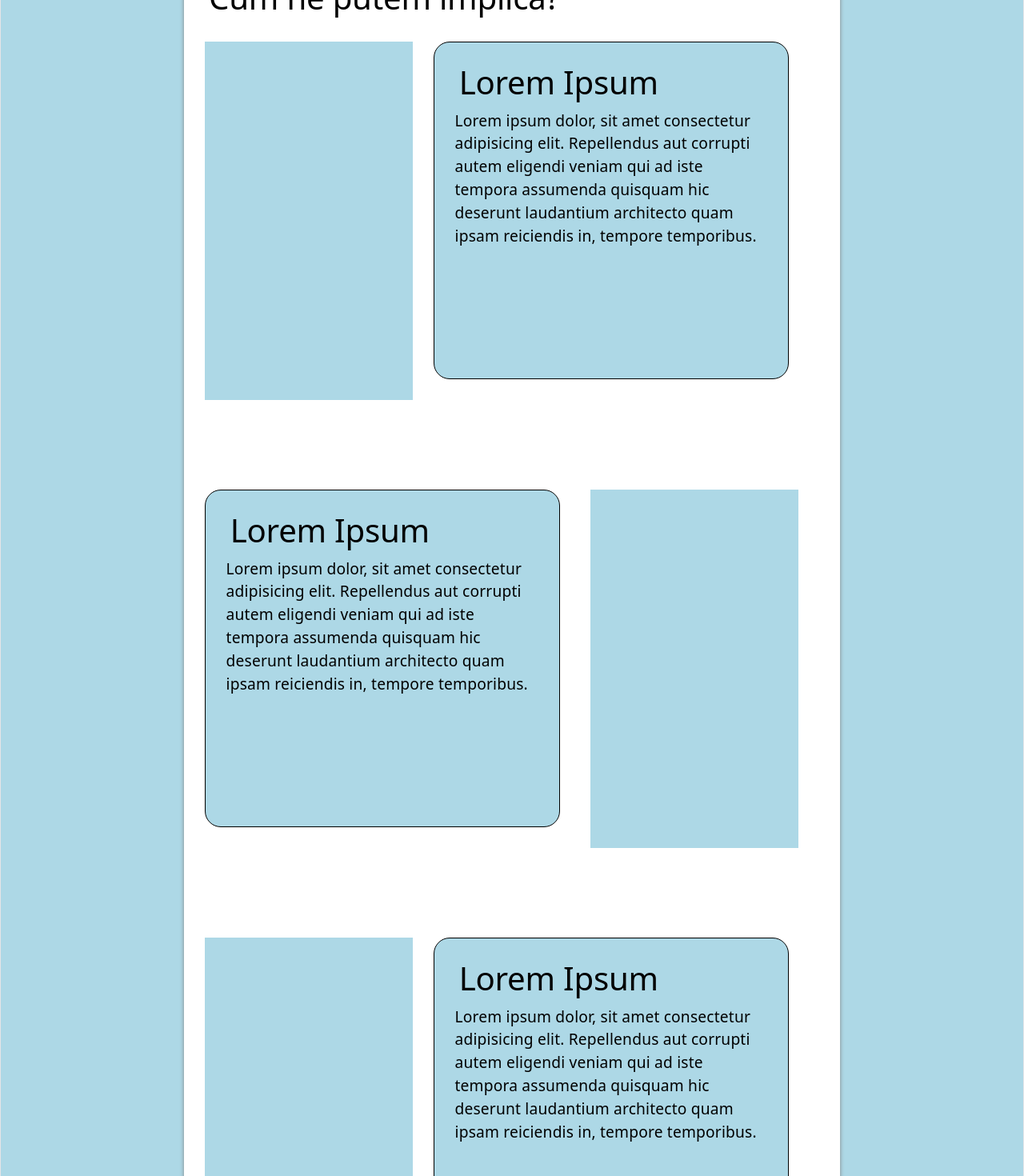
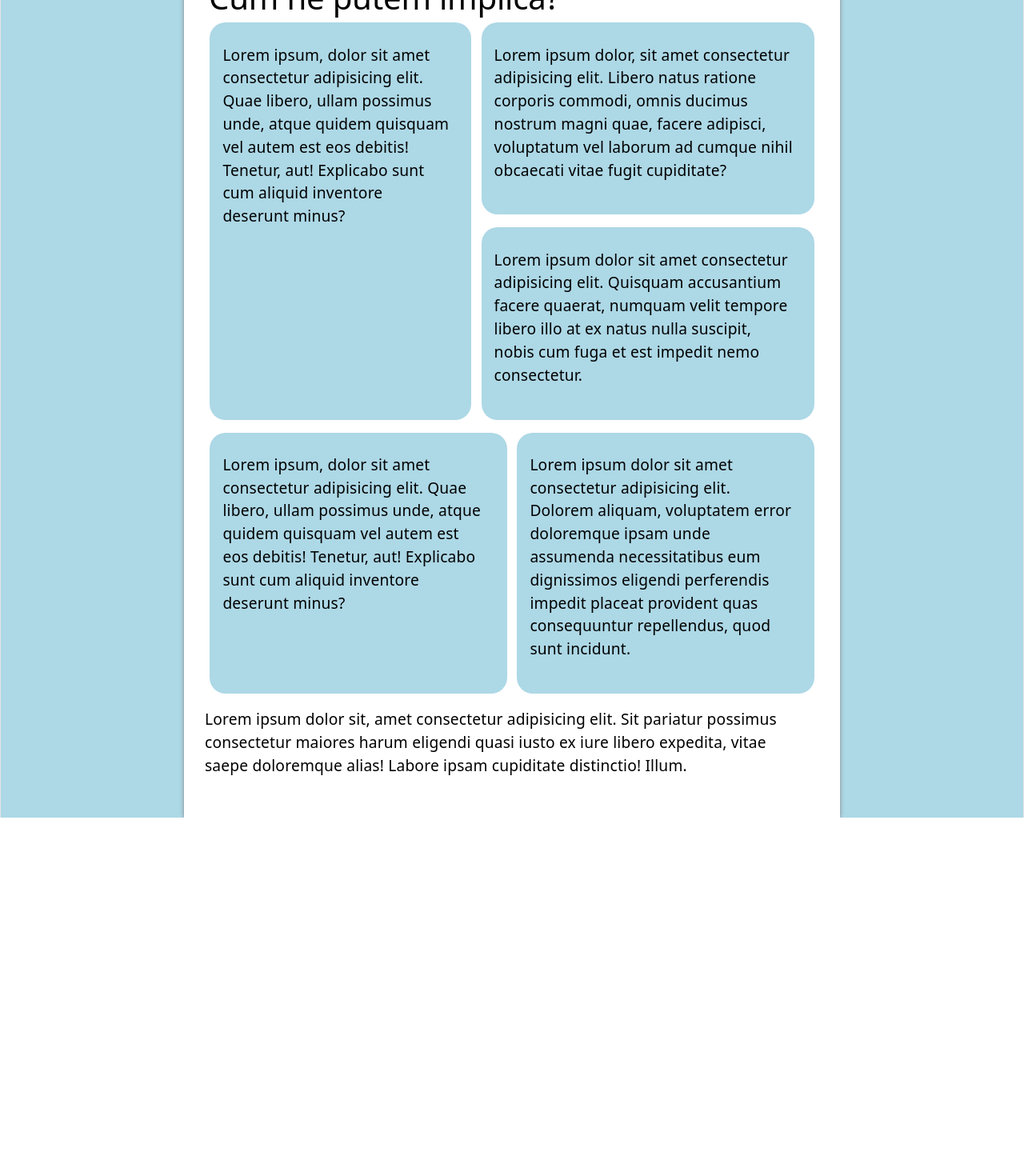
Before and after one commit to Diana8373/siteconcurs, a React (Vite) app in the folder starter/: page /#/scoala in a window 1280 px wide. Shown: the part 1020-2490 px from the top of the page at 80% size. After the commit the page ends 2042 px from the top, so only its background shows below. Built offline with nearby package versions, Linux system fonts and the light colour scheme.

Commit message:
Describe my changes

```diff
--- a/starter/src/Info/info.css
+++ b/starter/src/Info/info.css
@@ -6,7 +6,7 @@
     position: relative;
     left: 20.8%;
     text-align: left;
-    box-shadow: 0px 0px 75px grey;
+    box-shadow: 0px 35px 75px grey;
 }
 .text {
     display: flex;
@@ -80,11 +80,17 @@ table.tabelefecte td {
     padding:0.6vw;
 }
 .sus1{
-    background-color: lightblue;
+    background: linear-gradient(0.25turn, lightcyan, lightblue);
     box-shadow: 0px 5px 7px lightblue;
-    text-align:left;
+    justify-items:left;
+    width:100%;
+    height:50vh;
+    border-bottom: 1px solid black;
 }
 .sus1 .titlu{
-    margin-left:1vw;
-    margin-right:0.5vw;
+    position:relative;
+    top:12vh;
+    text-align:left;
+    margin-left:3vw;
+    width:50%;
 }
--- a/starter/src/Info/info.jsx
+++ b/starter/src/Info/info.jsx
@@ -3,22 +3,22 @@ import poza1 from '../assets/hero.png'
 import './info.css'
 function Def() {
     document.getElementById("ce-este")?.scrollIntoView(
-    {behavior:"smooth"}
+        { behavior: "smooth" }
     )
 }
 function Copii() {
     document.getElementById("la-copii")?.scrollIntoView(
-    {behavior:"smooth"}
+        { behavior: "smooth" }
     )
 }
 function Info() {
     return (
         <>
             <Bar />
-            <div className="tot2">
             <div className="sus1">
                 <h1 className="titlu">Intelegerea si abordarea anxietatii la copii</h1>
             </div>
+            <div className="tot2">
                 <div className="continut">
                     <div className="tableofcontents">
                         <p className="paragrafe">Table of contents</p>
--- a/starter/src/scoala/scoala.css
+++ b/starter/src/scoala/scoala.css
@@ -4,7 +4,7 @@
     flex-direction: row;
     height: 50vh;
     background-color: white;
-    border-bottom:1px solid black
+    border-bottom: 1px solid black;
 }
 
 .antet {
@@ -15,7 +15,7 @@
 }
 
 .antet h1 {
-    margin-top:27vh;
+    margin-top: 27vh;
     margin-right: 1vw;
 }
 
@@ -24,16 +24,17 @@
     width: 60%;
     height: 50vh;
     background-size: cover;
-    filter:brightness(50%);
+    filter: brightness(50%);
 }
 
 .tot4 {
     width: 100%;
-    height:fit-content;
-    background-color:lightblue;
+    height: fit-content;
+    background-color: lightblue;
     justify-items: center;
 }
-.tot4text{
+
+.tot4text {
     width: 60vw;
     align-items: left;
     text-align: left;
@@ -44,6 +45,7 @@
     box-shadow: 0px 0px 5px grey;
     justify-content: center;
 }
+
 .stiaica {
     width: 93%;
     height: 30vh;
@@ -54,53 +56,54 @@
     padding: 2vw;
     margin-bottom: 2vh;
     border: 1px solid black;
-    transition-property: all;
-    transition-duration: 0.5s;
-}
-.stiaica:hover{
-    width: 95%;
-    height: 34vh;
-    box-shadow: 1px 2px 5px grey;
 }
 
-.solutii {
+.coloana {
     display: flex;
     flex-direction: column;
-    margin-top: 4vh;
 }
-.solutie{
-    display:flex;
-    flex-direction:row;
-    height:70vh;
-    width:100%;
-    margin-top:0px;
+
+.rand {
+    display: flex;
+    flex-direction: row;
+    width: 60vw;
+    height: fit-content;
 }
-.randomphoto{
-    width:40%;
-    height:56vh;
-    margin-right:2vw;
-    background-color:lightblue;;
-}
-.solution{
-    background-color:lightblue;
-    border:1px solid black;
-    border-radius:20px;
-    height:46vh;
-    width:60%;
-    margin-right:3vw;
-    padding:2vw;
+
+.solutie {
+    background-color: lightblue;
+    border-radius: 20px;
+    padding: 2vh;
+    margin-top:1vh;
+    margin-bottom:1vh;
+    margin-right:0.5vw;
+    margin-left:0.5vw;
     transition-duration: 0.5s;
     transition-property: all;
     transition-timing-function: ease-out;
 }
-.solution:hover{
-    width:65%;
-    height:50vh;
+.solutie:hover{
     box-shadow: 1px 2px 6px grey;
+    width:33vw;
     font-weight:bold;
 }
-.final{
-    background-color:lightsteelblue;
-    border: 1px solid lightblue;
-    padding:1vw;
+
+#solutie1 {
+    width: 30vw;
 }
+
+#solutie2 {
+    width: 30vw;
+    height: 50%;
+}
+
+#solutie3 {
+    width: 30vw;
+    height: 50%;
+}
+#solutie4 {
+    width: 30vw;
+}
+#solutie5 {
+    width: 30vw;
+}
--- a/starter/src/scoala/scoala.jsx
+++ b/starter/src/scoala/scoala.jsx
@@ -17,37 +17,18 @@ function Scoala() {
                     <h2>De ce este asa importanta?</h2>
                     <p className="paragrafe">Lorem ipsum dolor sit amet, consectetur adipisicing elit. Sunt aut, ipsam ipsum laudantium iure sapiente aspernatur fugiat nihil at vitae ipsa dignissimos facere, modi voluptatum. Quas similique nulla harum voluptatum.</p>
                     <h2>Cum ne putem implica?</h2>
-                    <div className="solutii">
-                        <div className="solutie">
-                            <div className="randomphoto"></div>
-                            <div className="solution">
-                                <h2>Lorem Ipsum</h2>
-                                <p className="paragrafe">Lorem ipsum dolor, sit amet consectetur adipisicing elit. Repellendus aut corrupti autem eligendi veniam qui ad iste tempora assumenda quisquam hic deserunt laudantium architecto quam ipsam reiciendis in, tempore temporibus.</p>
-                            </div>
-                        </div>
-                        <div className="solutie">
-                            <div className="solution">
-                                <h2>Lorem Ipsum</h2>
-                                <p className="paragrafe">Lorem ipsum dolor, sit amet consectetur adipisicing elit. Repellendus aut corrupti autem eligendi veniam qui ad iste tempora assumenda quisquam hic deserunt laudantium architecto quam ipsam reiciendis in, tempore temporibus.</p>
-                            </div>
-                            <div className="randomphoto"></div>
-                        </div>
-                        <div className="solutie">
-                            <div className="randomphoto"></div>
-                            <div className="solution">
-                                <h2>Lorem Ipsum</h2>
-                                <p className="paragrafe">Lorem ipsum dolor, sit amet consectetur adipisicing elit. Repellendus aut corrupti autem eligendi veniam qui ad iste tempora assumenda quisquam hic deserunt laudantium architecto quam ipsam reiciendis in, tempore temporibus.</p>
-                            </div>
-                        </div>
-                        <div className="solutie">
-                            <div className="solution">
-                                <h2>Lorem Ipsum</h2>
-                                <p className="paragrafe">Lorem ipsum dolor, sit amet consectetur adipisicing elit. Repellendus aut corrupti autem eligendi veniam qui ad iste tempora assumenda quisquam hic deserunt laudantium architecto quam ipsam reiciendis in, tempore temporibus.</p>
-                            </div>
-                            <div className="randomphoto"></div>
+                    <div className="rand">
+                        <div className="solutie" id="solutie1"><p className="paragrafe">Lorem ipsum, dolor sit amet consectetur adipisicing elit. Quae libero, ullam possimus unde, atque quidem quisquam vel autem est eos debitis! Tenetur, aut! Explicabo sunt cum aliquid inventore deserunt minus?</p></div>
+                        <div className="coloana">
+                            <div className="solutie" id="solutie2"><p className="paragrafe">Lorem ipsum dolor, sit amet consectetur adipisicing elit. Libero natus ratione corporis commodi, omnis ducimus nostrum magni quae, facere adipisci, voluptatum vel laborum ad cumque nihil obcaecati vitae fugit cupiditate?</p></div>
+                            <div className="solutie" id="solutie3"><p className="paragrafe">Lorem ipsum dolor sit amet consectetur adipisicing elit. Quisquam accusantium facere quaerat, numquam velit tempore libero illo at ex natus nulla suscipit, nobis cum fuga et est impedit nemo consectetur.</p></div>
                         </div>
                     </div>
-                    <div className="final"><p className="paragrafe">Lorem ipsum dolor sit, amet consectetur adipisicing elit. Quis minima accusamus, ad hic, animi, similique libero sapiente dolorem quaerat eum error expedita distinctio? Cupiditate dignissimos eveniet debitis velit architecto qui.</p></div>
+                    <div className="rand">
+                        <div className="solutie" id="solutie4"><p className="paragrafe">Lorem ipsum, dolor sit amet consectetur adipisicing elit. Quae libero, ullam possimus unde, atque quidem quisquam vel autem est eos debitis! Tenetur, aut! Explicabo sunt cum aliquid inventore deserunt minus?</p></div>
+                        <div className="solutie" id="solutie5"><p className="paragrafe">Lorem ipsum dolor sit amet consectetur adipisicing elit. Dolorem aliquam, voluptatem error doloremque ipsam unde assumenda necessitatibus eum dignissimos eligendi perferendis impedit placeat provident quas consequuntur repellendus, quod sunt incidunt.</p></div>
+                    </div>
+                    <p className="paragrafe">Lorem ipsum dolor sit, amet consectetur adipisicing elit. Sit pariatur possimus consectetur maiores harum eligendi quasi iusto ex iure libero expedita, vitae saepe doloremque alias! Labore ipsam cupiditate distinctio! Illum.</p>
                 </div>
             </div>
         </>
--- a/starter/src/welcomepage/anunt1.css
+++ b/starter/src/welcomepage/anunt1.css
@@ -1,27 +1,32 @@
-.Test{
-    border:solid rgb(84, 47, 47);
-    background:rgb(107, 60, 60);
-    border-radius:20px;
-    display:flex;
-    flex-direction:row;
-    width:31.4vw;
-    height:16vw;
-    margin-top:5.9vw;
-    box-shadow:10px 10px 20px rgb(210, 130, 130);
-    text-align:left;
-}
-.Info{
-    font-size:15px;
+.Test {
+    border: solid rgb(84, 47, 47);
+    background: rgb(107, 60, 60);
+    border-radius: 20px;
+    display: flex;
+    flex-direction: row;
+    width: 31.4vw;
+    height: 16vw;
+    margin-top: 5.9vw;
+    box-shadow: 10px 10px 20px rgb(210, 130, 130);
+    text-align: left;
+    transition-property: all;
+    transition-duration: 0.5s;
+    transition-timing-function: ease-out;
 }
 
-.pozatest{
-    width:13.7vw;
-    height:13.7vw;
-    margin-left:1.56vw;
-    margin-top:1.56vw;
+.Info {
+    font-size: 15px;
 }
-.Test:hover{
-    box-shadow:10px 10px 30px rgb(211, 135, 135);
-    width:33vw;
-    height:18vw;
+
+.pozatest {
+    width: 13.7vw;
+    height: 13.7vw;
+    margin-left: 1.56vw;
+    margin-top: 1.56vw;
 }
+
+.Test:hover {
+    box-shadow: 10px 10px 30px rgb(211, 135, 135);
+    width: 33vw;
+    height: 18vw;
+}
--- a/starter/src/welcomepage/anunt2.css
+++ b/starter/src/welcomepage/anunt2.css
@@ -10,6 +10,9 @@
     box-shadow:10px 10px 20px rgb(210, 130, 130);
     margin-left: 5.8vw;
     text-align:right;
+    transition-property: all;
+    transition-duration: 0.5s;
+    transition-timing-function: ease-out;
 }
 .Info{
     font-size:15px;
```
Also changed, not shown: starter/src/welcomepage/welcome.css (+57 -47 lines). Lines whose indentation alone changed are shown as unchanged.
